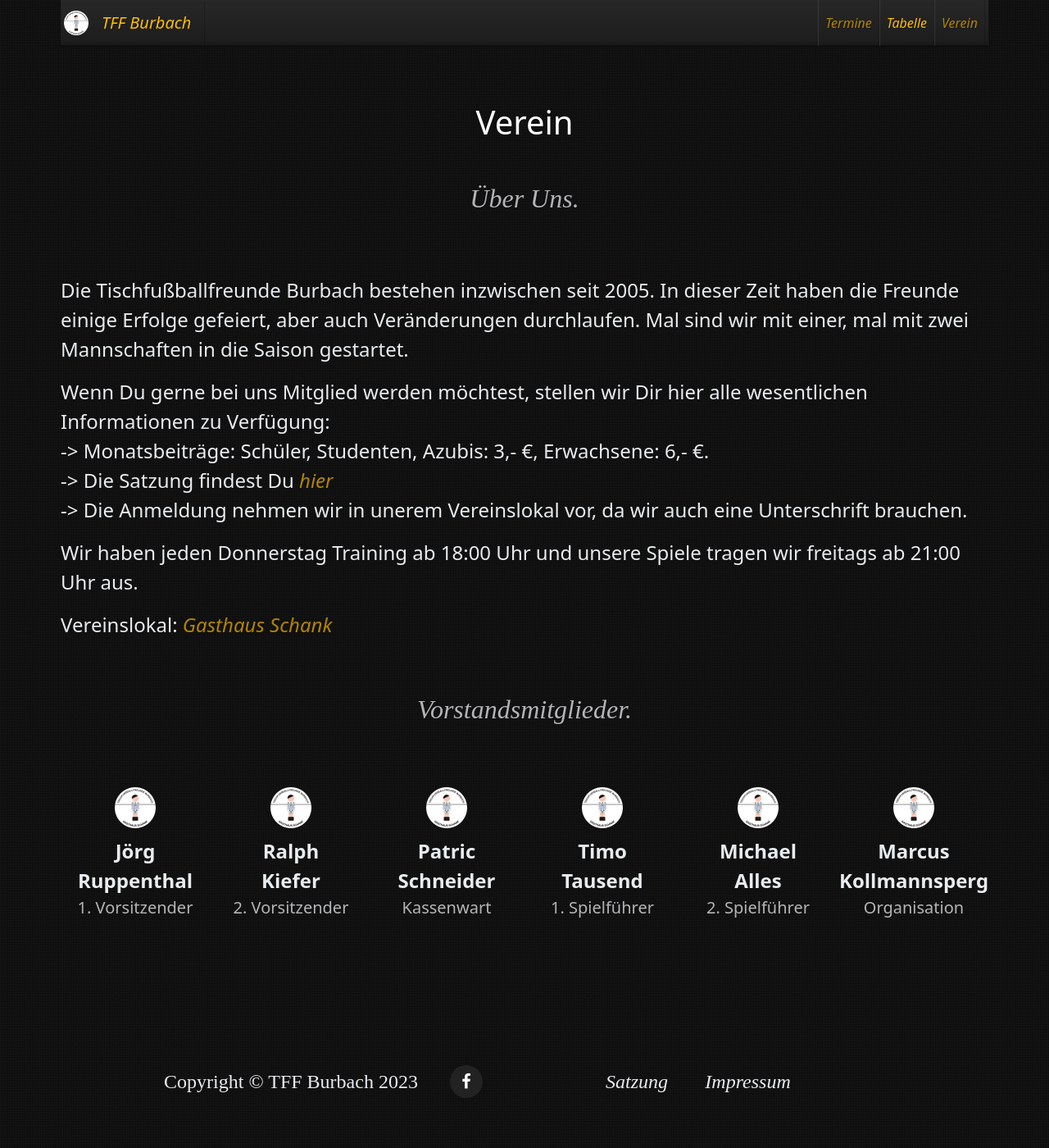
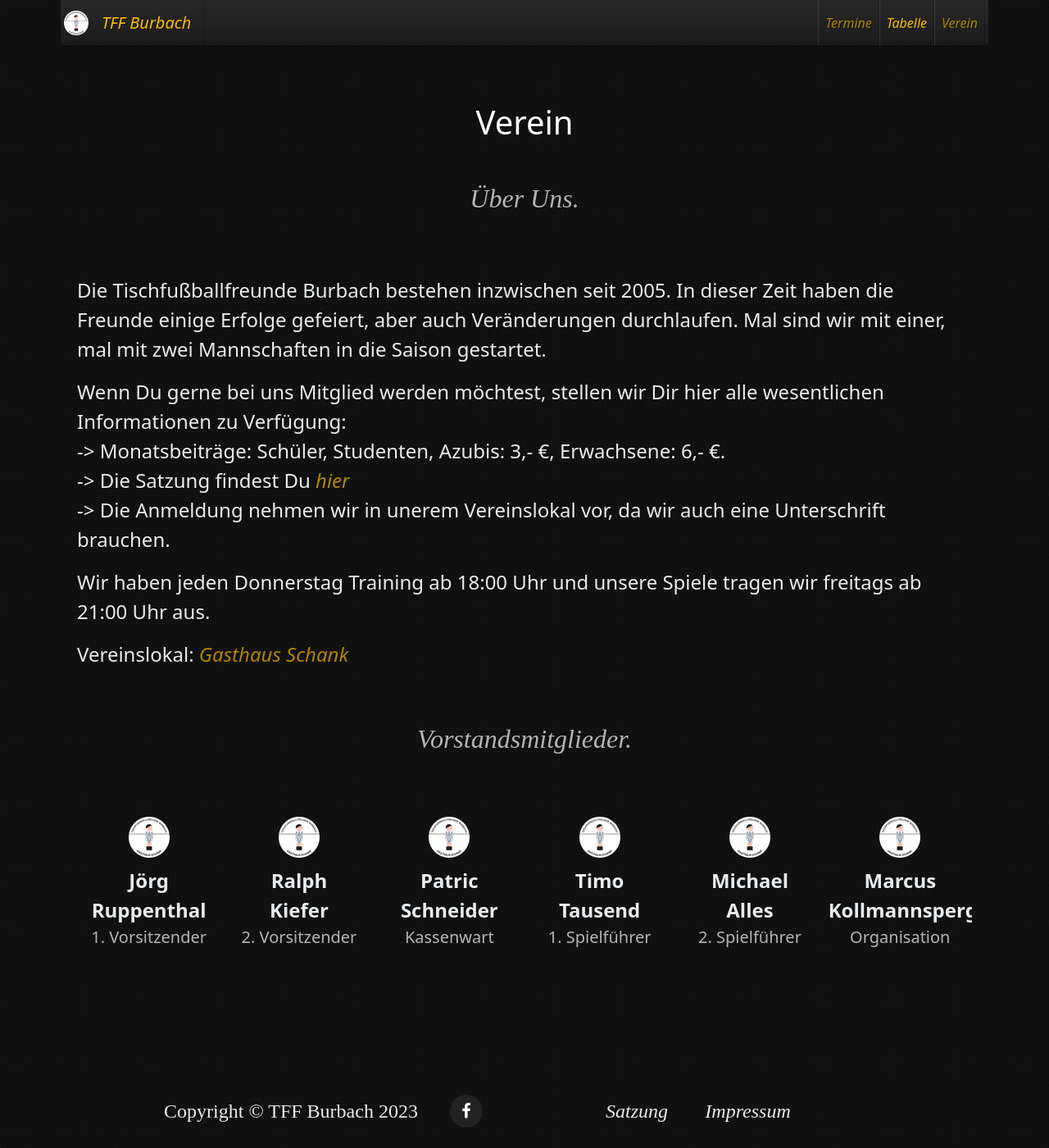
Before and after one commit to tff-burbach/tff-burbach.github.io, a Jekyll site: the page built from index.html, in a window 1280 px wide and 1400 px high, scrolled down 1454 px. Shown: the whole window at 82% size. Built offline with Jekyll 4.4.1, drawn with Linux system fonts in a browser that asks for light colours; some web fonts are replaced; before the commit the page ends 2818 px from its top, so only the background shows below that.

Commit message:
optimize

```diff
--- a/_sass/_tff.scss
+++ b/_sass/_tff.scss
@@ -337,7 +337,7 @@ header .intro-text .intro-heading {
 }
 
 section {
-  padding: 20px 0;
+  padding: 20px 5px;;
 }
 
 section h2.section-heading {
@@ -358,7 +358,7 @@ section h3.section-subheading {
 
 @media(min-width:768px) {
   section {
-      padding: 70px 0;
+      padding: 70px 20px;
   }
 }
 
```
